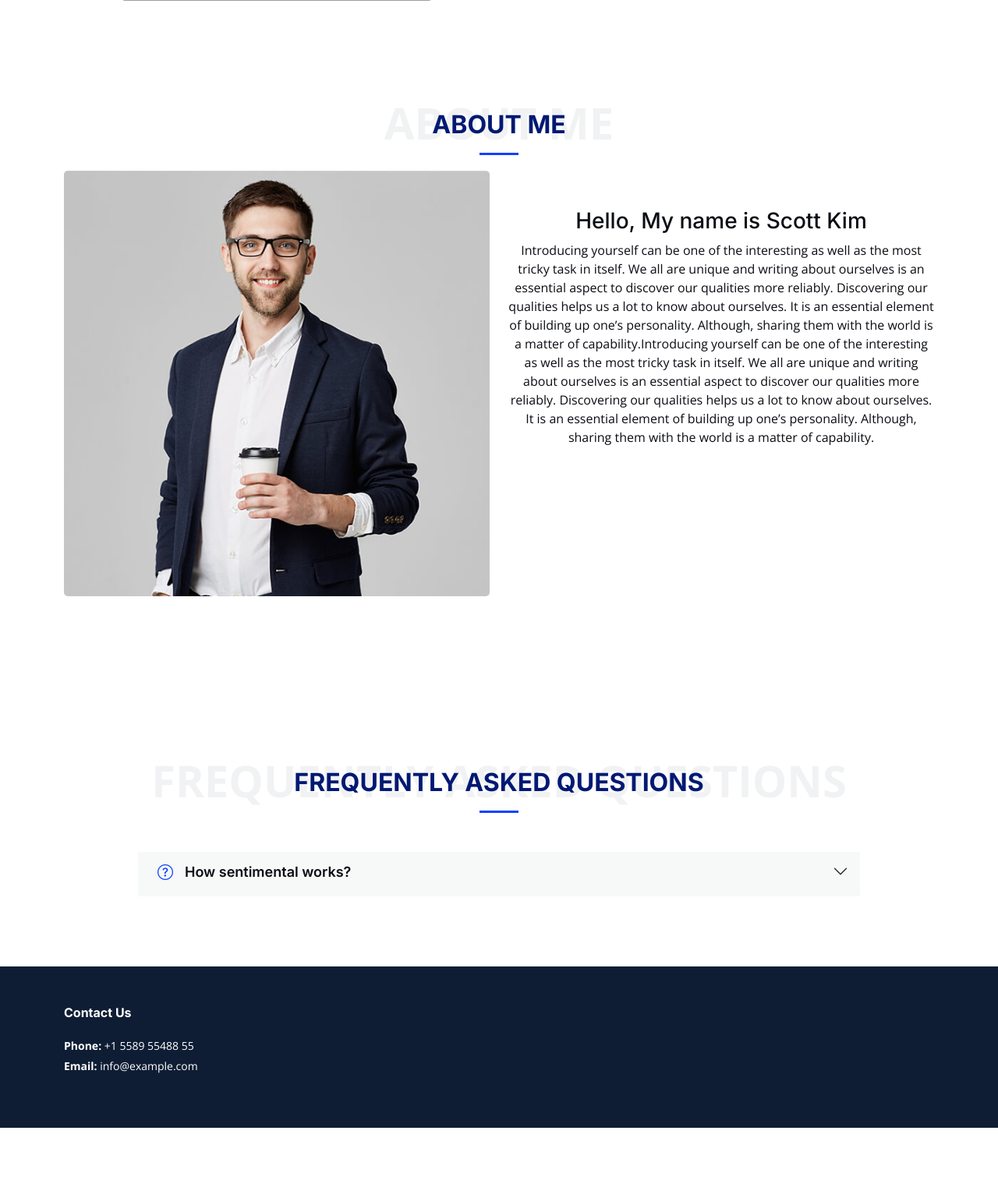
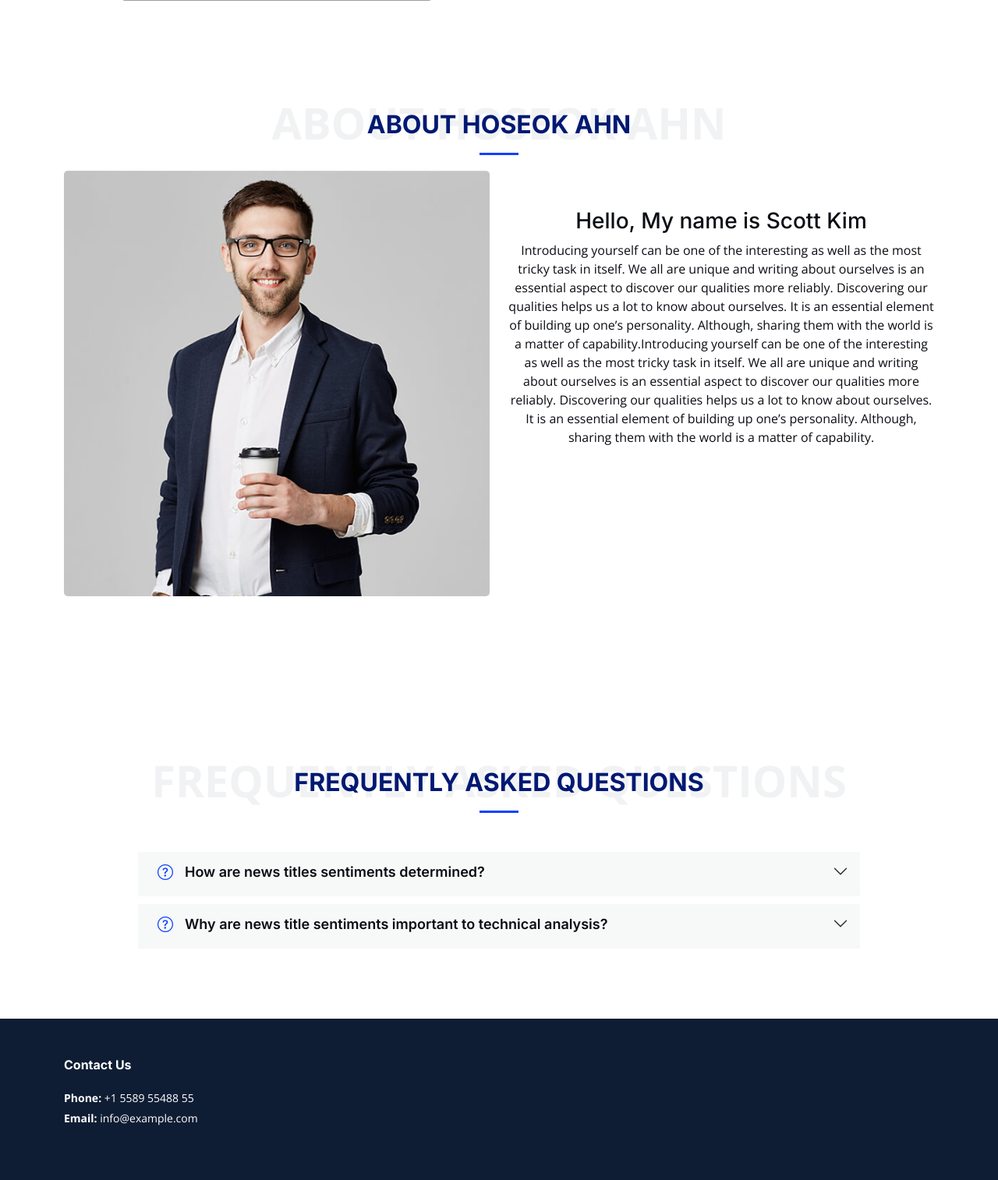
Before and after one commit to ckim48/hostock, a Flask app: page / in a window 1280 px wide. Shown: the part 3401-4915 px from the top of the page at 78% size. Before the commit the page ends 4848 px from the top, so only its background shows below. Run offline with Flask 3, Linux system fonts and the light colour scheme; some libraries are stand-ins or nearby versions; grey boxes are pictures that could not be loaded.

Commit message:
questions to ask?

```diff
--- a/templates/index.html
+++ b/templates/index.html
@@ -256,8 +256,8 @@
       <div class="container" data-aos="fade-up">
 
         <div class="section-header">
-          <span>About Me</span>
-          <h2>About Me</h2>
+          <span>About Hoseok Ahn</span>
+          <h2>About Hoseok Ahn</h2>
           <div class="row">
               <div class="col-md-6">
                   <img src="../static/assets/img/team/team-3.jpg" class="img-fluid img2" alt="">
@@ -298,15 +298,37 @@
                 <h3 class="accordion-header">
                   <button class="accordion-button collapsed" type="button" data-bs-toggle="collapse" data-bs-target="#faq-content-1">
                     <i class="bi bi-question-circle question-icon"></i>
-                    How sentimental works?
+                    How are news titles sentiments determined?
                   </button>
                 </h3>
                 <div id="faq-content-1" class="accordion-collapse collapse" data-bs-parent="#faqlist">
                   <div class="accordion-body">
-                    Feugiat pretium nibh ipsum consequat. Tempus iaculis urna id volutpat lacus laoreet non curabitur gravida. Venenatis lectus magna fringilla urna porttitor rhoncus dolor purus non.
+                    Using the Natural Language Tool Kit (NLTK), this website first tokenizes words included in news article titles collected from Google News. This process separates all words from news articles. Then, the website removes stop words. The stop words are negligible words that do not convey any sentiment, such as 'is' and 'a. After removing stop words, the analysis proceeds to lemmatization. This process combines words with the same roots. It ensures that the sentiment analyzer does not process overlapping meanings in the next step. Next, this website uses the Sentiment Intensity Analyzer from NLTK to assign news titles polarity scores between -1 and 1. Finally, based on the polarity scores, news title sentiments are either regarded as negative, neutral, or positive.
+
                   </div>
                 </div>
+
+
               </div><!-- # Faq item-->
+
+
+              <div class="accordion-item">
+                <h3 class="accordion-header">
+                  <button class="accordion-button collapsed" type="button" data-bs-toggle="collapse" data-bs-target="#faq-content-1">
+                    <i class="bi bi-question-circle question-icon"></i>
+                    Why are news title sentiments important to technical analysis?
+                  </button>
+                </h3>
+                <div id="faq-content-1" class="accordion-collapse collapse" data-bs-parent="#faqlist">
+                  <div class="accordion-body">
+                    News title sentiments are important to technical analysis as they help point out different sentimental contexts for information, which influence technical analysis performances.
+                  </div>
+                </div>
+
+
+              </div><!-- # Faq item-->
+
+
 
             </div>
 
```
